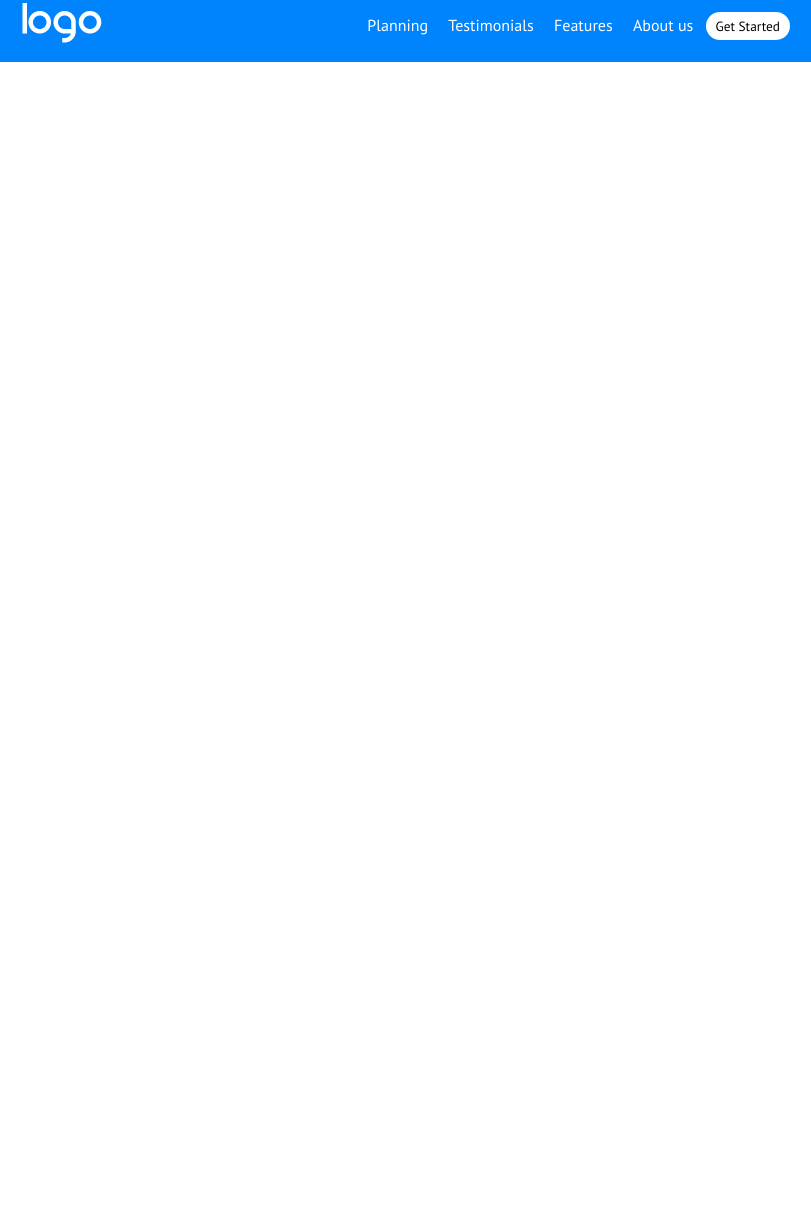
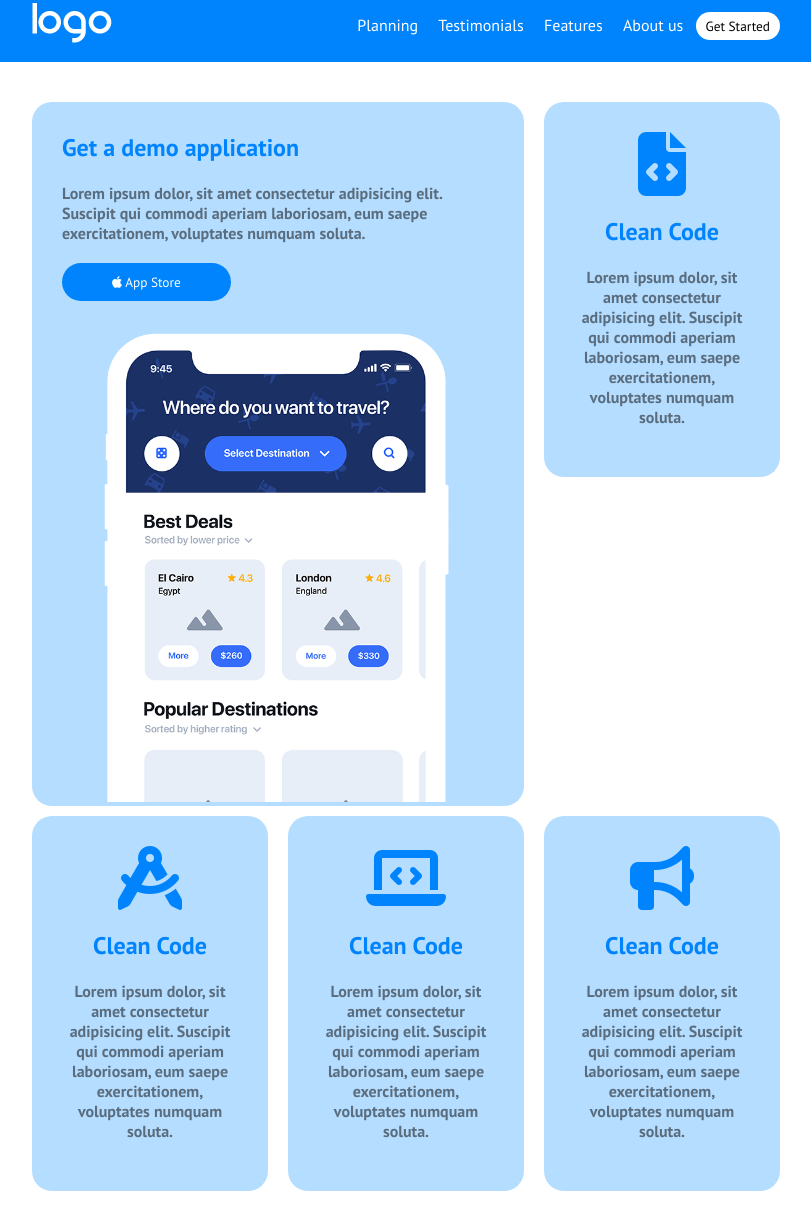
Before and after one commit to MargheritaMottana/htmlcss-responsive-layout, a plain HTML site: page index.html in a window 1280 px wide. Shown: the part 12-1242 px from the top of the page, without its empty margins (234-1045 px from the left). Before the commit the page ends 800 px from the top, so only its background shows below. Drawn offline with Linux system fonts and the light colour scheme.

Commit message:
Creazione prima sezione del main (cards azzurre) - versione mobile

```diff
--- a/css/style.css
+++ b/css/style.css
@@ -18,9 +18,14 @@ blu #0084FD
 azzurro #B5DDFF
 viola #9792E4
 giallo #FDC05F
+grigio chiaro #5A6D7E
 grigio scuro #333333
 
 */
+
+img {
+    max-width: 100%;
+}
 
 .logo {
     cursor: pointer;
@@ -39,6 +44,7 @@ grigio scuro #333333
 .pill-button-blue {
     color: white;
     background-color: #0084FD;
+    padding: 10px 50px;
 }
 
 .pill-button-violet {
@@ -54,9 +60,20 @@ grigio scuro #333333
 .container {
     max-width: 90%;
     margin: 0 auto;
+    padding: 0 10px;
+}
+
+.myrow {
     display: flex;
-    justify-content: space-between;
-    align-items: center;
+    flex-wrap: wrap;
+    margin-left: -10px;
+    margin-right: -10px;
+}
+
+.mycol {
+    width: calc(100% - 20px);
+    margin: 0 10px;
+    margin-bottom: 10px;
 }
 
 /* HEADER */
@@ -65,6 +82,12 @@ header {
     color: white;
     background-color: #0084FD;
     padding: 15px 0;
+}
+
+.header-menu {
+    display: flex;
+    justify-content: space-between;
+    align-items: center;
 }
 
 header .menu {
@@ -92,9 +115,47 @@ header ul li a {
     cursor: pointer;
 }
 
+/* MAIN */
+
+main section {
+    padding: 40px 0;
+}
+
+#intro .card {
+    background-color: #B5DDFF;
+    border-radius: 20px;
+    padding: 30px;
+}
+
+.text-center {
+    text-align: center;
+}
+
+#intro .mycol:first-child .card {
+    padding-bottom: 0;
+}
+
+#intro .card div>* {
+    margin-bottom: 20px;
+}
+
+#intro .i-blu {
+    font-size: 4rem;
+    color: #0084FD;
+}
+
+#intro h2 {
+    color: #0084FD;
+}
+
+#intro p {
+    color: #5A6D7E;
+    font-weight: bold;
+}
+
 /*
 -------------------------------
-        RESPONSIVE
+          RESPONSIVE
 -------------------------------
 */
 
@@ -110,19 +171,21 @@ Brakpoints
 
 /* MOBILE FIRST */
 
-@media screen and (width: 576px) {
+
+/* TABLET */
+
+@media screen and (min-width: 576px) {
 
     header .menu {
         display: none;
     }
-}
 
-/* TABLET */
+    .mycol-1-3 {
+        width: calc((100% / 3) - 20px);
+    }
 
-@media screen and (min-width: 768px) {
-
-    header .menu {
-        display: none;
+    .mycol-2-3 {
+        width: calc(((100% / 3) *2) - 20px);
     }
 }
 
@@ -141,4 +204,12 @@ Brakpoints
     .desktop-container {
         max-width: 60%;
     }
+
+    .mycol-1-3 {
+        width: calc((100% / 3) - 20px);
+    }
+
+    .mycol-2-3 {
+        width: calc(((100% / 3) *2) - 20px);
+    }
 }
--- a/index.html
+++ b/index.html
@@ -27,6 +27,8 @@
     <header>
 
         <section class="container desktop-container">
+
+            <div class="header-menu">
 
                 <!-- Logo -->
                 <div class="logo">
@@ -59,11 +61,145 @@
                     <i class="fa-solid fa-bars"></i>
                 </div>
 
+            </div>
+
         </section>
 
     </header>
 
+    <!-- main -->
     <main>
+
+        <!-- prima sezione - cards azzurre -->
+        <section id="intro">
+
+            <div class="container desktop-container">
+
+                <div class="myrow">
+
+                    <!-- prima card -->
+                    <div class="mycol mycol-2-3">
+
+                        <div class="card">
+
+                            <div>
+                                <h2>Get a demo application</h2>
+
+                                <p>
+                                    Lorem ipsum dolor, sit amet consectetur adipisicing elit. Suscipit qui commodi
+                                    aperiam
+                                    laboriosam, eum saepe exercitationem, voluptates numquam soluta.
+                                </p>
+
+                                <button class="pill-button pill-button-blue">
+                                    <i class="fa-brands fa-apple"></i> App Store
+                                </button>
+
+                            </div>
+
+                            <img src="./img/phone.png" alt="phone">
+
+                        </div>
+
+                    </div>
+
+                    <!-- seconda card -->
+                    <div class="mycol mycol-1-3">
+
+                        <div class="card">
+
+                            <div class="text-center">
+
+                                <i class="fa-solid fa-file-code i-blu"></i>
+
+                                <h2>Clean Code</h2>
+
+                                <p>
+                                    Lorem ipsum dolor, sit amet consectetur adipisicing elit. Suscipit qui commodi
+                                    aperiam
+                                    laboriosam, eum saepe exercitationem, voluptates numquam soluta.
+                                </p>
+
+                            </div>
+
+                        </div>
+
+                    </div>
+
+                    <!-- terza card -->
+                    <div class="mycol mycol-1-3">
+
+                        <div class="card">
+
+                            <div class="text-center">
+
+                                <i class="fa-solid fa-compass-drafting i-blu"></i>
+
+                                <h2>Clean Code</h2>
+
+                                <p>
+                                    Lorem ipsum dolor, sit amet consectetur adipisicing elit. Suscipit qui commodi
+                                    aperiam
+                                    laboriosam, eum saepe exercitationem, voluptates numquam soluta.
+                                </p>
+
+                            </div>
+
+                        </div>
+
+                    </div>
+
+                    <!-- quarta card -->
+                    <div class="mycol mycol-1-3">
+
+                        <div class="card">
+
+                            <div class="text-center">
+
+                                <i class="fa-solid fa-laptop-code i-blu"></i>
+
+                                <h2>Clean Code</h2>
+
+                                <p>
+                                    Lorem ipsum dolor, sit amet consectetur adipisicing elit. Suscipit qui commodi
+                                    aperiam
+                                    laboriosam, eum saepe exercitationem, voluptates numquam soluta.
+                                </p>
+
+                            </div>
+
+                        </div>
+
+                    </div>
+
+                    <!-- quinta card -->
+                    <div class="mycol mycol-1-3">
+
+                        <div class="card">
+
+                            <div class="text-center">
+
+                                <i class="fa-solid fa-bullhorn i-blu"></i>
+
+                                <h2>Clean Code</h2>
+
+                                <p>
+                                    Lorem ipsum dolor, sit amet consectetur adipisicing elit. Suscipit qui commodi
+                                    aperiam
+                                    laboriosam, eum saepe exercitationem, voluptates numquam soluta.
+                                </p>
+
+                            </div>
+
+                        </div>
+
+                    </div>
+
+                </div>
+
+            </div>
+
+        </section>
 
     </main>
 
```
Lines whose indentation alone changed are shown as unchanged.
